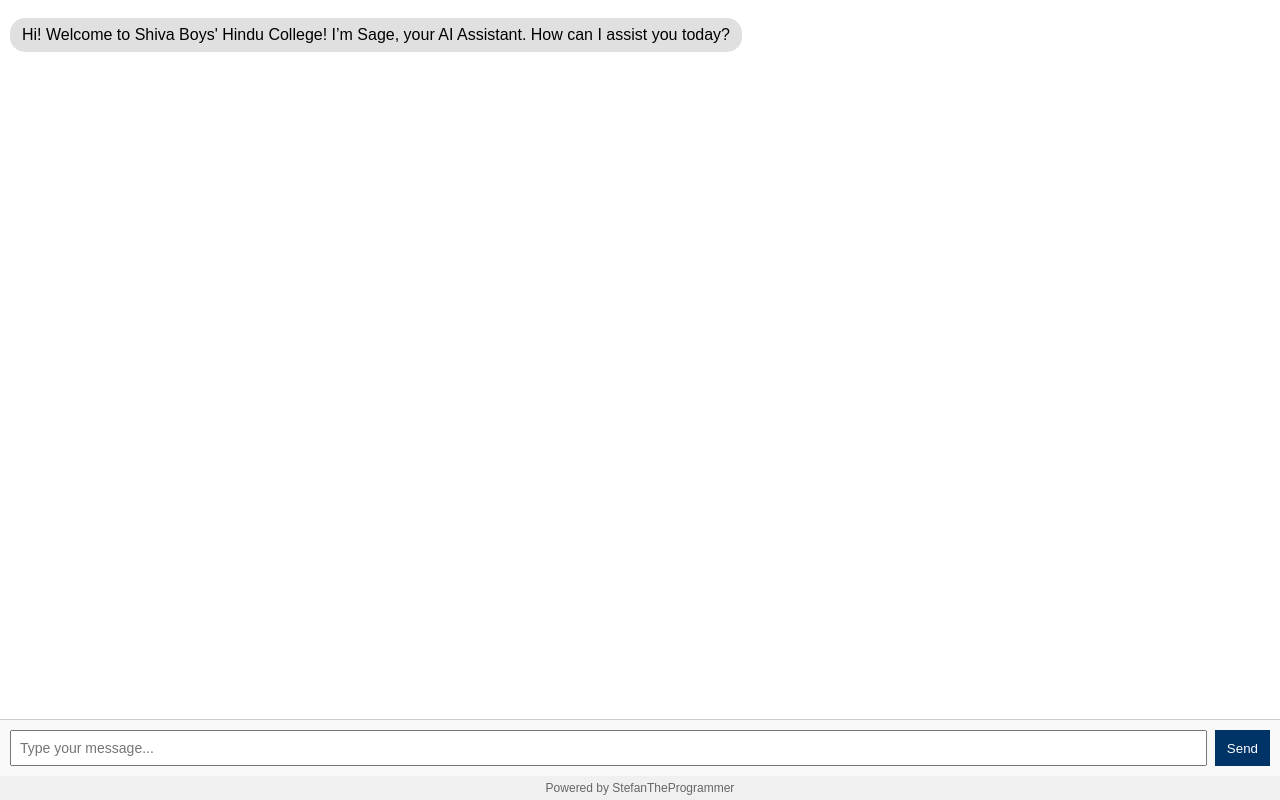
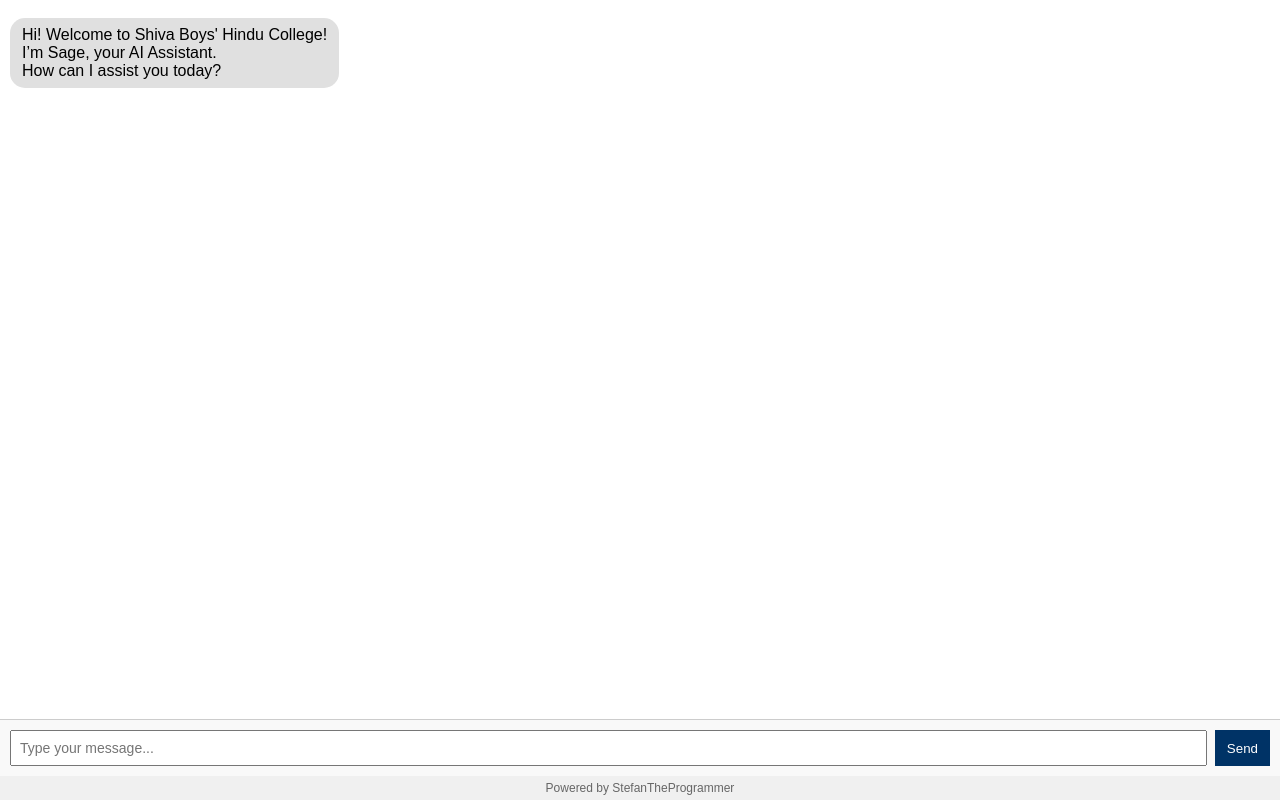
Before and after one commit to stefantheprogrammer/shivaboys-chatbot, a website: page public/widget.html in a window 1280 px wide. Drawn offline with Linux system fonts and the light colour scheme.

Commit message:
git add widget.html git commit -m "Fix: Front end" git push

```diff
--- a/public/widget.html
+++ b/public/widget.html
@@ -97,7 +97,7 @@ html, body {
 <body>
   <div id="chat-container">
     <div id="chat-messages">
-      <div class="message bot">Hi! Welcome to Shiva Boys' Hindu College! I’m Sage, your AI Assistant. How can I assist you today?</div>
+      <div class="message bot">Hi! Welcome to Shiva Boys' Hindu College! <br>I’m Sage, your AI Assistant. <br>How can I assist you today?</div>
     </div>
 
     <div id="chat-input-area">
```
